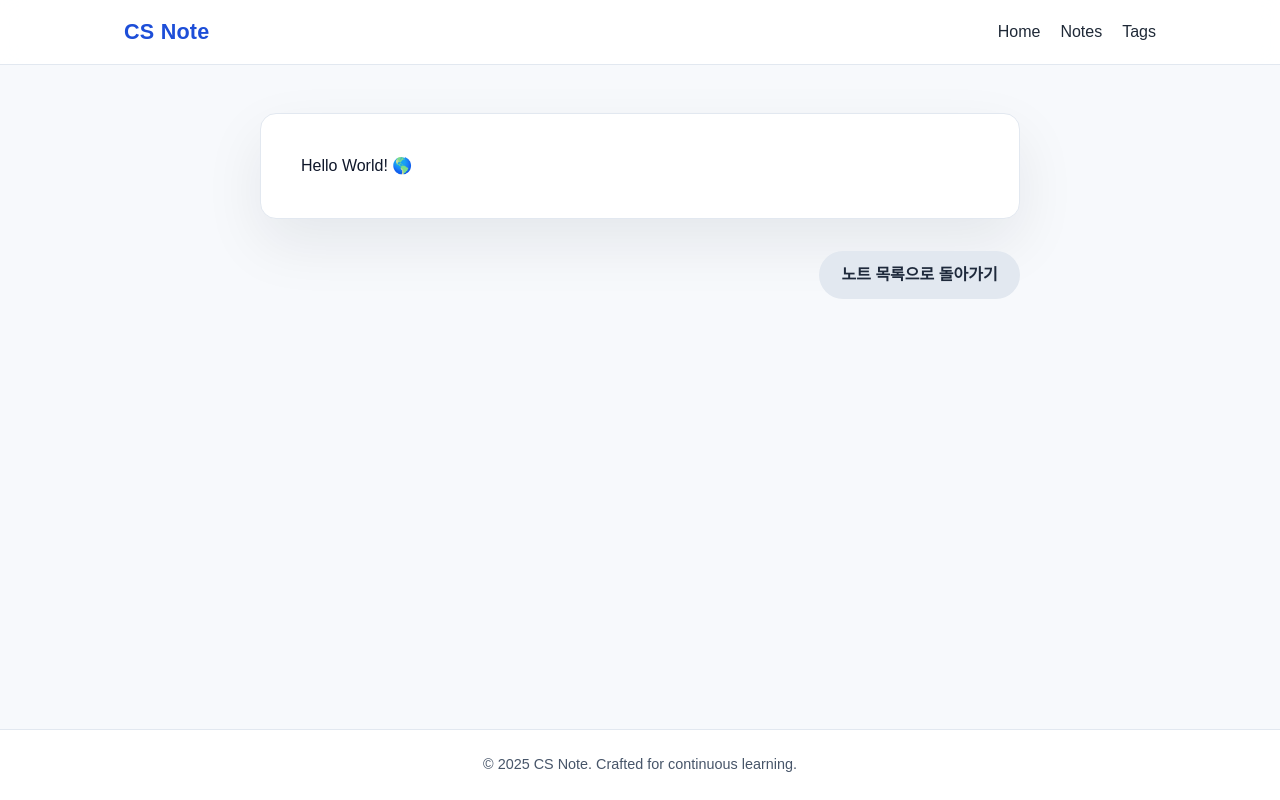
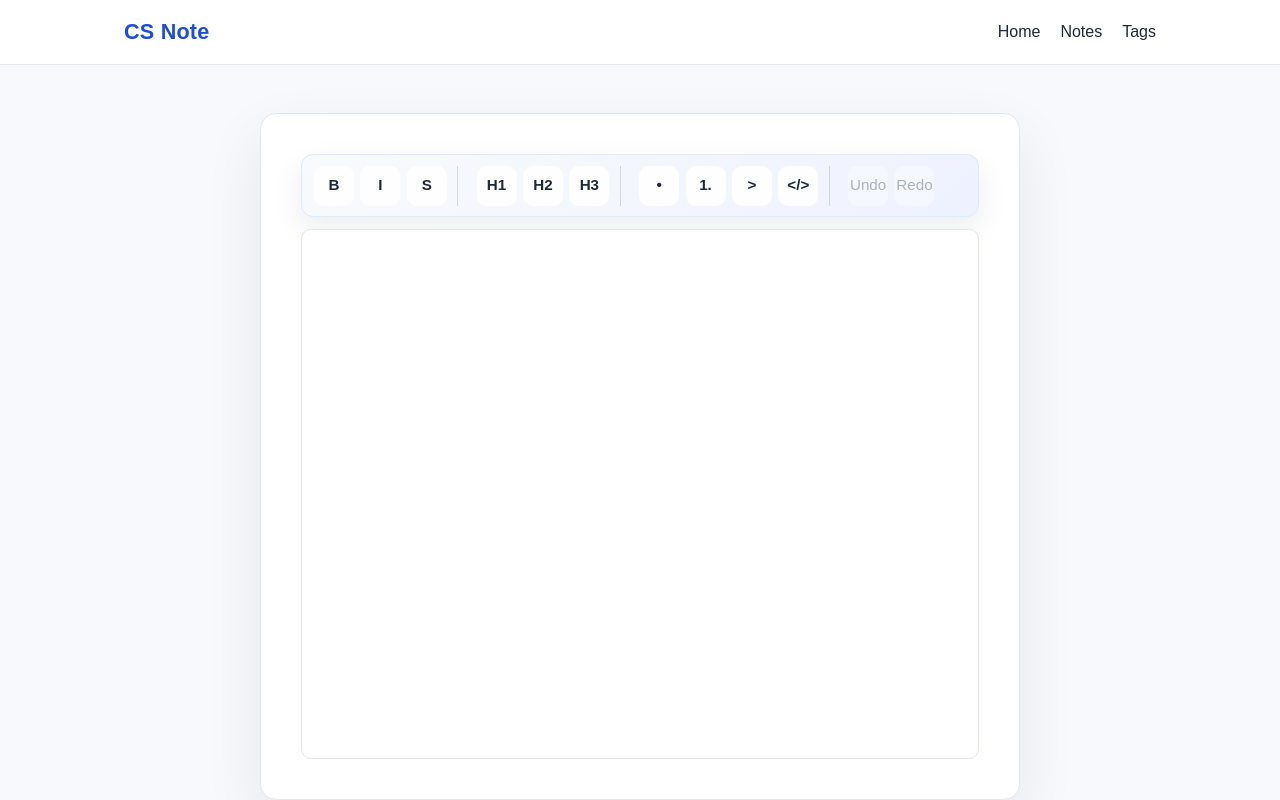
Before and after one commit to jkn1708/cs_note, a Next.js app: page /editnote in a window 1280 px wide. Shown: the top 800 px of the page. Built offline with nearby package versions, Linux system fonts and the light colour scheme.

Commit message:
add editor toolbar

```diff
--- a/src/app/editnote/page.tsx
+++ b/src/app/editnote/page.tsx
@@ -2,7 +2,7 @@ import Link from "next/link";
 import { AppFooter } from "@/components/layout/AppFooter";
 import { AppHeader } from "@/components/layout/AppHeader";
 import styles from "@/styles/editnote.module.css";
-import Tiptap from "@/components/editor/Tiptap";
+import Editor from "@/components/editor/Editor";
 
 export default function EditNotePage() {
   return (
@@ -11,7 +11,7 @@ export default function EditNotePage() {
       <main className={styles.main}>
         <article className={styles.article}>
           <div className={styles.content}>
-            <Tiptap />
+            <Editor init_focus />
           </div>
         </article>
         <footer className={styles.backLinks}>
--- /dev/null
+++ b/src/components/editor/Editor.tsx
@@ -0,0 +1,185 @@
+"use client";
+
+import { useEffect } from "react";
+import { useEditor, EditorContent } from "@tiptap/react";
+import StarterKit from "@tiptap/starter-kit";
+import styles from "@/styles/tiptap.module.css";
+
+type EditorProps = {
+  init_focus?: boolean;
+};
+
+type ToolbarButtonConfig = {
+  label: string;
+  ariaLabel: string;
+  type: "toggle" | "action";
+  run: () => boolean;
+  isActive?: () => boolean;
+  isDisabled?: () => boolean;
+};
+
+const Editor = ({ init_focus = true }: EditorProps) => {
+  const editor = useEditor({
+    extensions: [StarterKit],
+    // Don't render immediately on the server to avoid SSR issues
+    immediatelyRender: false,
+  });
+
+  useEffect(() => {
+    if (!editor || !init_focus) {
+      return;
+    }
+
+    editor.commands.focus("end");
+  }, [editor, init_focus]);
+
+  if (!editor) {
+    return null;
+  }
+
+  const getButtonClass = (isActive: boolean, type: "toggle" | "action") => {
+    const baseClasses = [styles.toolButton];
+
+    if (type === "action") {
+      baseClasses.push(styles.toolButtonAction);
+    }
+
+    if (isActive) {
+      baseClasses.push(styles.toolButtonActive);
+    }
+
+    return baseClasses.join(" ");
+  };
+
+  const toolbarGroups: ToolbarButtonConfig[][] = [
+    [
+      {
+        label: "B",
+        ariaLabel: "굵게",
+        type: "toggle" as const,
+        run: () => editor.chain().focus().toggleBold().run(),
+        isActive: () => editor.isActive("bold"),
+      },
+      {
+        label: "I",
+        ariaLabel: "기울임",
+        type: "toggle" as const,
+        run: () => editor.chain().focus().toggleItalic().run(),
+        isActive: () => editor.isActive("italic"),
+      },
+      {
+        label: "S",
+        ariaLabel: "취소선",
+        type: "toggle" as const,
+        run: () => editor.chain().focus().toggleStrike().run(),
+        isActive: () => editor.isActive("strike"),
+      },
+    ],
+    [
+      {
+        label: "H1",
+        ariaLabel: "제목 1",
+        type: "toggle" as const,
+        run: () => editor.chain().focus().toggleHeading({ level: 1 }).run(),
+        isActive: () => editor.isActive("heading", { level: 1 }),
+      },
+      {
+        label: "H2",
+        ariaLabel: "제목 2",
+        type: "toggle" as const,
+        run: () => editor.chain().focus().toggleHeading({ level: 2 }).run(),
+        isActive: () => editor.isActive("heading", { level: 2 }),
+      },
+      {
+        label: "H3",
+        ariaLabel: "제목 3",
+        type: "toggle" as const,
+        run: () => editor.chain().focus().toggleHeading({ level: 3 }).run(),
+        isActive: () => editor.isActive("heading", { level: 3 }),
+      },
+    ],
+    [
+      {
+        label: "\u2022",
+        ariaLabel: "글머리 기호",
+        type: "toggle" as const,
+        run: () => editor.chain().focus().toggleBulletList().run(),
+        isActive: () => editor.isActive("bulletList"),
+      },
+      {
+        label: "1.",
+        ariaLabel: "번호 매기기",
+        type: "toggle" as const,
+        run: () => editor.chain().focus().toggleOrderedList().run(),
+        isActive: () => editor.isActive("orderedList"),
+      },
+      {
+        label: ">",
+        ariaLabel: "인용구",
+        type: "toggle" as const,
+        run: () => editor.chain().focus().toggleBlockquote().run(),
+        isActive: () => editor.isActive("blockquote"),
+      },
+      {
+        label: "</>",
+        ariaLabel: "코드 블록",
+        type: "toggle" as const,
+        run: () => editor.chain().focus().toggleCodeBlock().run(),
+        isActive: () => editor.isActive("codeBlock"),
+      },
+    ],
+    [
+      {
+        label: "Undo",
+        ariaLabel: "실행 취소",
+        type: "action" as const,
+        run: () => editor.chain().focus().undo().run(),
+        isDisabled: () => !editor.can().undo(),
+      },
+      {
+        label: "Redo",
+        ariaLabel: "다시 실행",
+        type: "action" as const,
+        run: () => editor.chain().focus().redo().run(),
+        isDisabled: () => !editor.can().redo(),
+      },
+    ],
+  ];
+
+  return (
+    <div className={styles.wrapper}>
+      <div
+        className={styles.toolbar}
+        role="toolbar"
+        aria-label="노트 편집 도구 모음"
+      >
+        {toolbarGroups.map((group, groupIndex) => (
+          <div key={`group-${groupIndex}`} className={styles.toolbarGroup}>
+            {group.map((button) => {
+              const isActive = button.isActive?.() ?? false;
+              const isDisabled = button.isDisabled?.() ?? false;
+
+              return (
+                <button
+                  key={button.ariaLabel}
+                  type="button"
+                  onClick={button.run}
+                  className={getButtonClass(isActive, button.type)}
+                  aria-label={button.ariaLabel}
+                  aria-pressed={button.type === "toggle" ? isActive : undefined}
+                  disabled={isDisabled}
+                  title={button.ariaLabel}
+                >
+                  {button.label}
+                </button>
+              );
+            })}
+          </div>
+        ))}
+      </div>
+      <EditorContent editor={editor} className={styles.editor} />
+    </div>
+  );
+};
+
+export default Editor;
--- a/src/components/editor/Tiptap.tsx
+++ /dev/null
@@ -1,17 +0,0 @@
-"use client";
-
-import { useEditor, EditorContent } from "@tiptap/react";
-import StarterKit from "@tiptap/starter-kit";
-
-const Tiptap = () => {
-  const editor = useEditor({
-    extensions: [StarterKit],
-    content: "<p>Hello World! 🌎️</p>",
-    // Don't render immediately on the server to avoid SSR issues
-    immediatelyRender: false,
-  });
-
-  return <EditorContent editor={editor} />;
-};
-
-export default Tiptap;
--- /dev/null
+++ b/src/styles/tiptap.module.css
@@ -0,0 +1,99 @@
+.wrapper {
+  display: flex;
+  flex-direction: column;
+  gap: 0.75rem;
+}
+
+.toolbar {
+  display: flex;
+  flex-wrap: wrap;
+  gap: 0.5rem;
+  align-items: center;
+  padding: 0.65rem 0.75rem;
+  border: 1px solid #dbeafe;
+  border-radius: 12px;
+  background: linear-gradient(135deg, #f8fafc 0%, #eef2ff 100%);
+  box-shadow: 0 12px 30px rgba(15, 23, 42, 0.08);
+}
+
+.toolbarGroup {
+  display: flex;
+  gap: 0.4rem;
+  padding-right: 0.65rem;
+  margin-right: 0.65rem;
+  border-right: 1px solid rgba(148, 163, 184, 0.35);
+}
+
+.toolbarGroup:last-child {
+  border-right: none;
+  margin-right: 0;
+  padding-right: 0;
+}
+
+.toolButton {
+  display: inline-flex;
+  align-items: center;
+  justify-content: center;
+  min-width: 2.5rem;
+  height: 2.5rem;
+  border: 1px solid transparent;
+  border-radius: 10px;
+  background: rgba(255, 255, 255, 0.9);
+  color: #1e293b;
+  font-weight: 600;
+  font-size: 0.95rem;
+  cursor: pointer;
+  transition: background 0.2s ease, border-color 0.2s ease,
+    box-shadow 0.2s ease, transform 0.2s ease;
+}
+
+.toolButton:hover,
+.toolButton:focus-visible {
+  border-color: #93c5fd;
+  background: #e0f2fe;
+  box-shadow: 0 8px 18px rgba(148, 163, 184, 0.35);
+  outline: none;
+  transform: translateY(-1px);
+}
+
+.toolButton:disabled {
+  opacity: 0.4;
+  cursor: not-allowed;
+  border-color: transparent;
+  box-shadow: none;
+  transform: none;
+}
+
+.toolButtonAction {
+  font-weight: 500;
+  color: #475569;
+}
+
+.toolButtonActive {
+  border-color: #2563eb;
+  background: #dbeafe;
+  color: #1d4ed8;
+  box-shadow: inset 0 0 0 1px rgba(37, 99, 235, 0.2),
+    0 10px 22px rgba(59, 130, 246, 0.2);
+}
+
+.editor {
+  min-height: 60vh;
+  border: 1px solid #e2e8f0;
+  border-radius: 10px;
+  padding: 1.5rem;
+  background: #ffffff;
+}
+
+.editor :global(.ProseMirror) {
+  min-height: 60vh;
+  outline: none;
+}
+
+.editor :global(pre) {
+  border: 1px solid #94a3b8;
+  border-radius: 8px;
+  padding: 1rem;
+  background: #0f172a;
+  color: #e2e8f0;
+}
```
